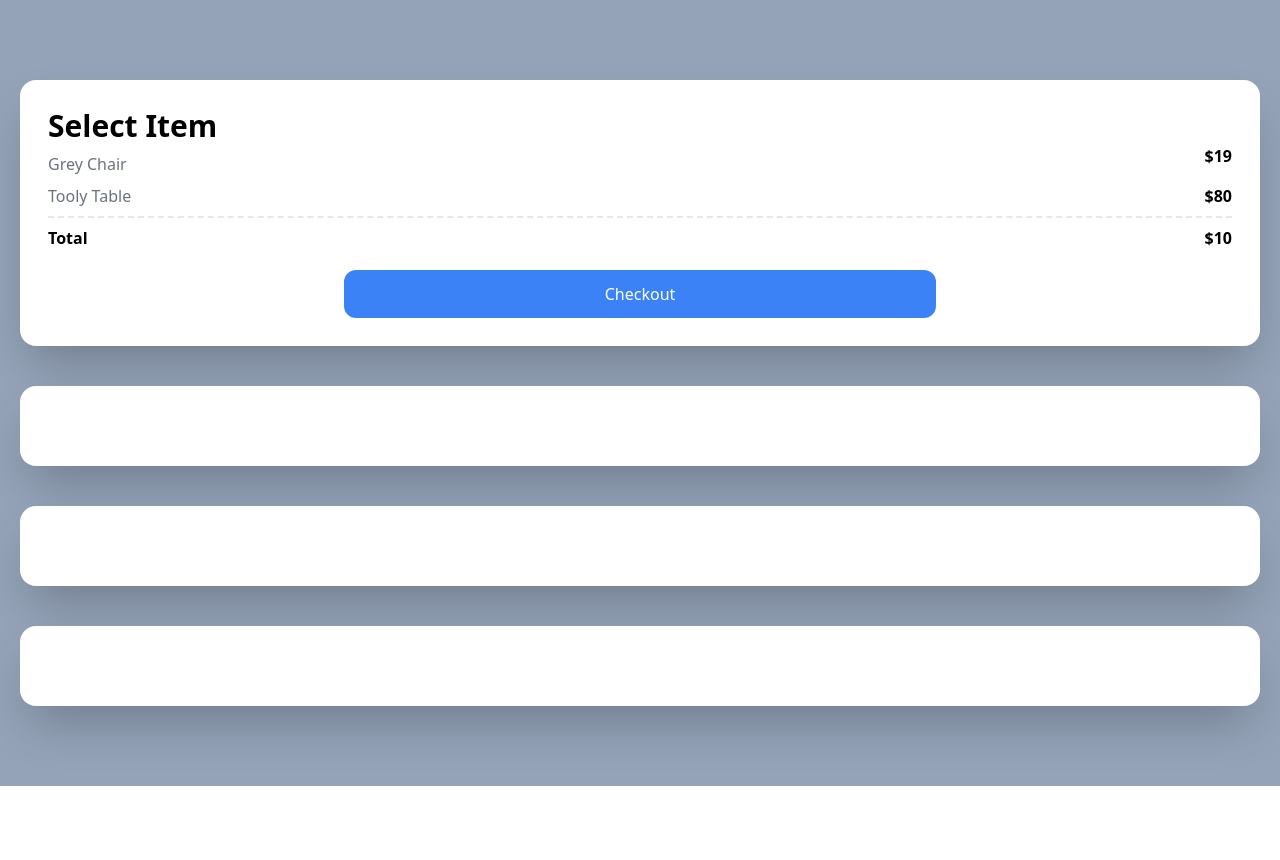
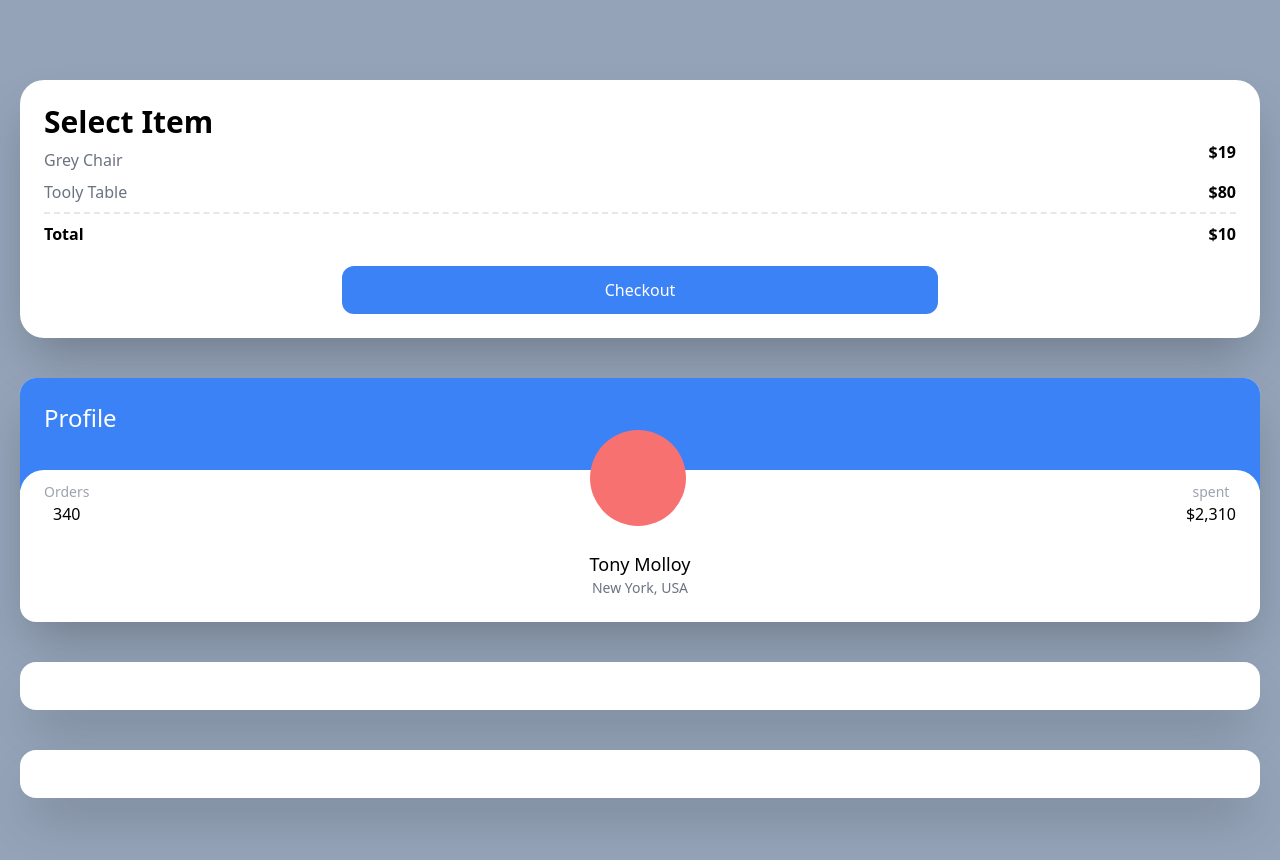
Before and after one commit to iamminho/carrot_market, a Next.js app: page / in a window 1280 px wide. Shown: the top 860 px of the page. Before the commit the page ends 800 px from the top, so only its background shows below. Built offline with nearby package versions, Linux system fonts and the light colour scheme.

Commit message:
TailwindCSS Test part Two: Profile

```diff
--- a/pages/index.tsx
+++ b/pages/index.tsx
@@ -4,7 +4,7 @@
 const Home: NextPage = () => {
   return (
     <div className="bg-slate-400 py-20 px-5 grid gap-10 ">
-      <div className="bg-white p-7 rounded-2xl shadow-2xl">
+      <div className="bg-white p-6 rounded-3xl shadow-2xl">
         <span className="font-semibold text-3xl">Select Item</span>
         <div className="flex justify-between">
           <span className="text-gray-500 my-2">Grey Chair</span>
@@ -23,9 +23,32 @@
         </div>
       </div>
 
-      <div className="bg-white p-10 rounded-2xl shadow-2xl"></div>
-      <div className="bg-white p-10 rounded-2xl shadow-2xl"></div>
-      <div className="bg-white p-10 rounded-2xl shadow-2xl"></div>
+      <div className="bg-white overflow-hidden rounded-2xl shadow-2xl">
+          <div className='bg-blue-500 p-6 pb-14'>
+            <span className='text-white text-2xl'>Profile</span>
+          </div>
+
+            <div className='rounded-3xl p-6 bg-white relative -top-5'>
+              <div className='flex relative -top-16 items-end justify-between'>
+                <div className='flex flex-col items-center'>
+                  <span className='text-sm text-gray-400'>Orders</span>
+                  <span className='font-medium'>340</span>
+                </div>
+                <div className='h-24 w-24 bg-red-400 rounded-full'  />
+                <div className='flex flex-col items-center'>
+                  <span className='text-sm text-gray-400'>spent</span>
+                  <span className='font-medium'>$2,310</span>
+                </div>
+              </div>
+              <div className='relative  flex flex-col items-center -mt-10 -mb-5'>
+                <span className='text-lg font-medium'>Tony Molloy</span>
+                <span className='text-sm text-gray-500'>New York, USA</span>
+              </div>
+            </div>
+
+      </div>
+      <div className="bg-white p-6 rounded-2xl shadow-2xl"></div>
+      <div className="bg-white p-6 rounded-2xl shadow-2xl"></div>
     </div>
   );
 };
```
Also changed, not shown: layout/Profile.tsx (added, +31 -0 lines), layout/Select.tsx (added, +28 -0 lines).
